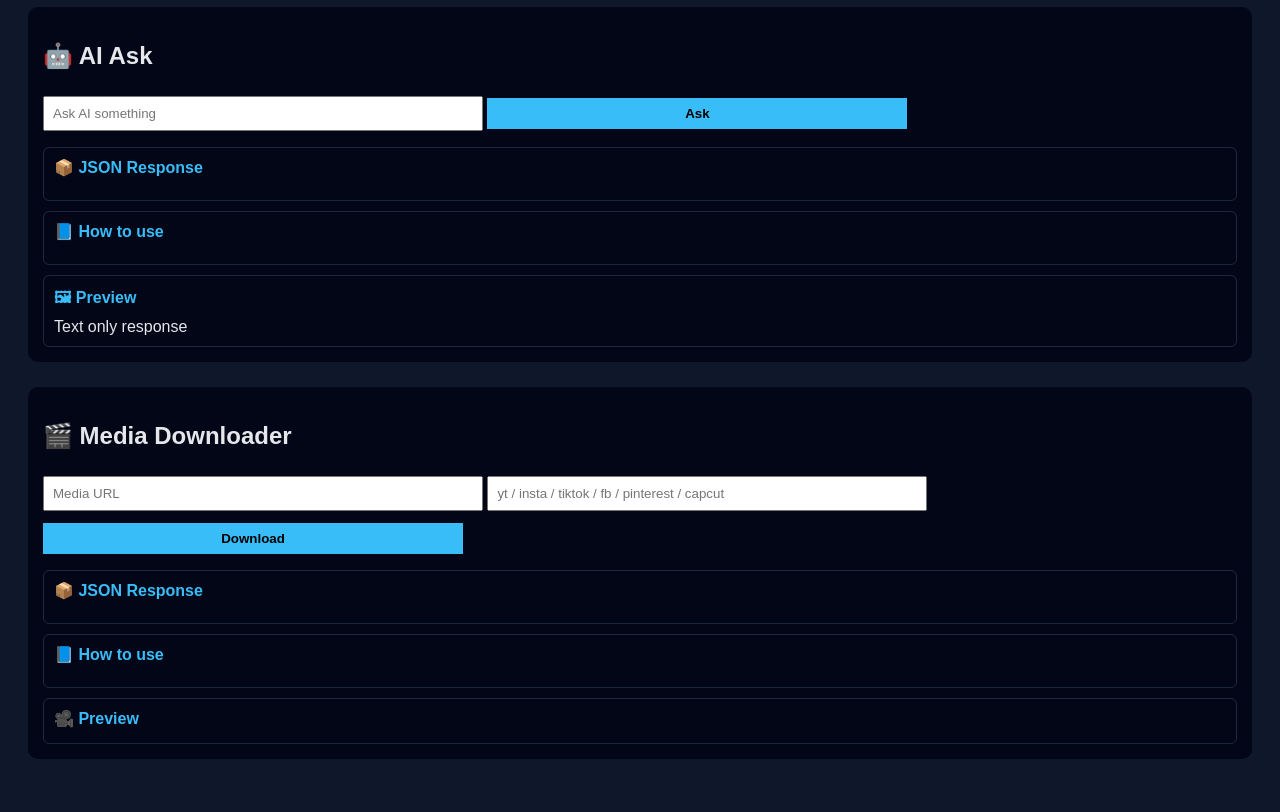
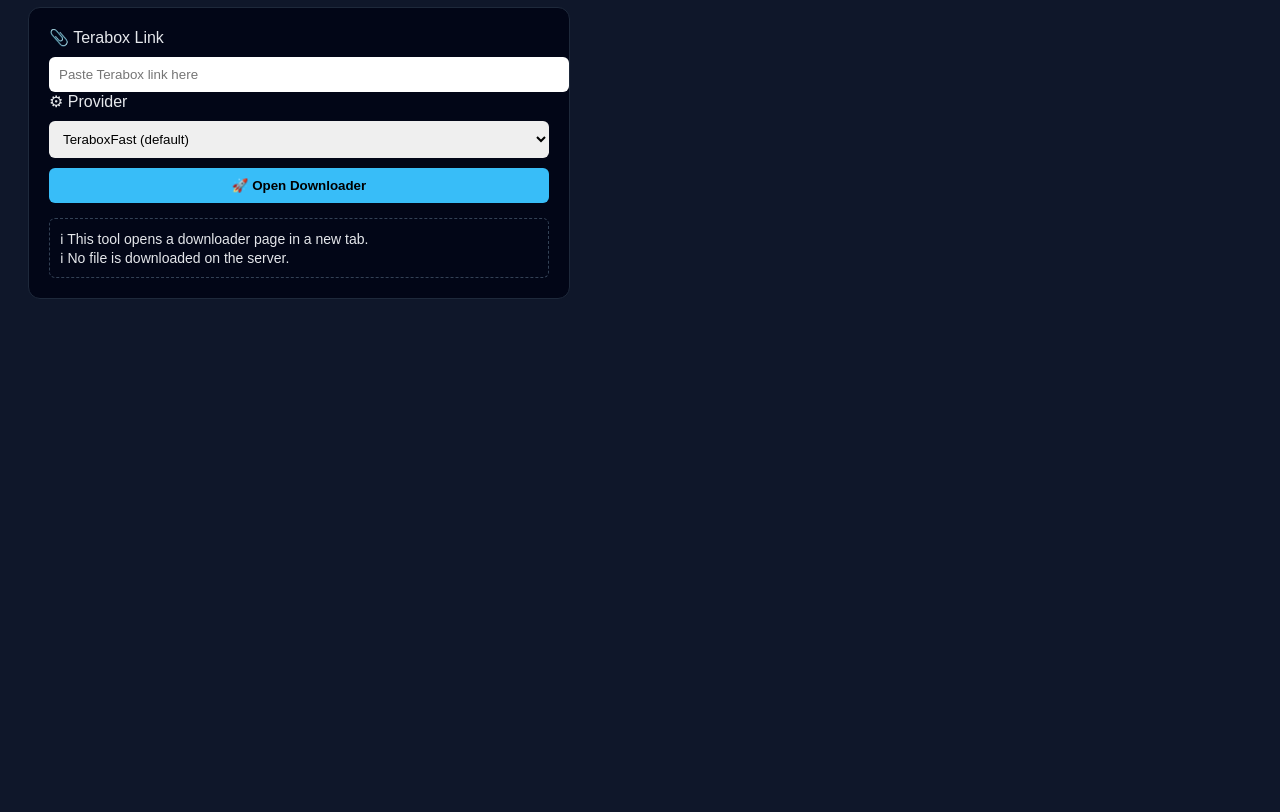
Before and after one commit to arifvau721/rebel-api-service, a website: page public/index.html in a window 1280 px wide. Shown: the part 102-914 px from the top of the page. After the commit the page ends 800 px from the top, so only its background shows below. Drawn offline with Linux system fonts and the light colour scheme.

Commit message:
Update index.html

```diff
--- a/public/index.html
+++ b/public/index.html
@@ -1,176 +1,88 @@
 <!DOCTYPE html>
 <html>
 <head>
-  <title>🔥 Rebel API Dashboard</title>
-  <meta charset="utf-8" />
+  <meta charset="utf-8">
+  <title>🔥 Rebel Terabox Dashboard</title>
+
   <style>
     body {
-      font-family: Arial, sans-serif;
       background: #0f172a;
       color: #e5e7eb;
+      font-family: Arial, sans-serif;
       padding: 20px;
     }
+
     h1 { color: #38bdf8; }
-    section {
+
+    .card {
       background: #020617;
-      padding: 15px;
-      margin-bottom: 25px;
-      border-radius: 10px;
+      padding: 20px;
+      max-width: 500px;
+      border-radius: 12px;
+      border: 1px solid #1e293b;
     }
-    input, button {
-      padding: 8px;
-      margin: 6px 0;
+
+    input, select, button {
       width: 100%;
-      max-width: 420px;
+      padding: 10px;
+      margin-top: 10px;
+      border-radius: 6px;
+      border: none;
     }
+
     button {
       background: #38bdf8;
-      border: none;
       font-weight: bold;
       cursor: pointer;
     }
-    .box {
+
+    .info {
       background: #020617;
-      border: 1px solid #1e293b;
+      border: 1px dashed #334155;
+      margin-top: 15px;
+      padding: 10px;
       border-radius: 6px;
-      padding: 10px;
-      margin-top: 10px;
-    }
-    pre {
-      white-space: pre-wrap;
-      word-wrap: break-word;
-    }
-    img, video, audio {
-      margin-top: 10px;
-      max-width: 100%;
-      border-radius: 6px;
-    }
-    .label {
-      color: #38bdf8;
-      font-weight: bold;
-      margin-bottom: 5px;
+      font-size: 14px;
     }
   </style>
 </head>
 
 <body>
 
-<h1>🔥 Rebel API Dashboard</h1>
+<h1>🔥 Rebel Terabox Downloader</h1>
 
-<!-- AI ASK -->
-<section>
-  <h2>🤖 AI Ask</h2>
-  <input id="ai_q" placeholder="Ask AI something" />
-  <button onclick="callAI()">Ask</button>
+<div class="card">
+  <label>📎 Terabox Link</label>
+  <input id="link" placeholder="Paste Terabox link here">
 
-  <div class="box">
-    <div class="label">📦 JSON Response</div>
-    <pre id="ai_json"></pre>
+  <label>⚙ Provider</label>
+  <select id="provider">
+    <option value="fast">TeraboxFast (default)</option>
+    <option value="1024">1024 Downloader</option>
+  </select>
+
+  <button onclick="openDownloader()">🚀 Open Downloader</button>
+
+  <div class="info" id="info">
+    ℹ This tool opens a downloader page in a new tab.<br>
+    ℹ No file is downloaded on the server.
   </div>
-
-  <div class="box">
-    <div class="label">📘 How to use</div>
-    <pre id="ai_usage"></pre>
-  </div>
-
-  <div class="box">
-    <div class="label">🖼 Preview</div>
-    <div id="ai_preview">Text only response</div>
-  </div>
-</section>
-
-<!-- DOWNLOADER -->
-<section>
-  <h2>🎬 Media Downloader</h2>
-  <input id="media_url" placeholder="Media URL" />
-  <input id="media_type" placeholder="yt / insta / tiktok / fb / pinterest / capcut" />
-  <button onclick="callDownloader()">Download</button>
-
-  <div class="box">
-    <div class="label">📦 JSON Response</div>
-    <pre id="dl_json"></pre>
-  </div>
-
-  <div class="box">
-    <div class="label">📘 How to use</div>
-    <pre id="dl_usage"></pre>
-  </div>
-
-  <div class="box">
-    <div class="label">🎥 Preview</div>
-    <div id="dl_preview"></div>
-  </div>
-</section>
+</div>
 
 <script>
-async function callAI() {
-  const q = ai_q.value;
-  const url = `/api/ai/ask?q=${encodeURIComponent(q)}`;
+function openDownloader() {
+  const url = document.getElementById("link").value.trim();
+  const provider = document.getElementById("provider").value;
 
-  const res = await fetch(url);
-  const data = await res.json();
-
-  ai_json.innerText = JSON.stringify(data, null, 2);
-  ai_usage.innerText = `GET ${location.origin}${url}`;
-  ai_preview.innerText = data.reply || "No preview";
-}
-
-async function callDownloader() {
-  const urlInput = media_url.value;
-  const type = media_type.value.trim();
-
-  if (!type) {
-    alert("Enter platform type (yt / insta / tiktok / fb etc)");
+  if (!url) {
+    alert("Paste a Terabox link first");
     return;
   }
 
-  const apiUrl = `/api/downloader?${type}=${encodeURIComponent(urlInput)}`;
-  const res = await fetch(apiUrl);
-  const data = await res.json();
+  const apiUrl =
+    `/api/terabox?url=${encodeURIComponent(url)}&provider=${provider}`;
 
-  dl_json.innerText = JSON.stringify(data, null, 2);
-  dl_usage.innerText = `GET ${location.origin}${apiUrl}`;
-
-  renderPreview(data);
-}
-
-function renderPreview(data) {
-  const box = document.getElementById("dl_preview");
-  box.innerHTML = "";
-
-  if (!data || !data.result) {
-    box.innerText = "No preview available";
-    return;
-  }
-
-  const r = data.result;
-
-  // 🎥 Video
-  if (r.video || r.play || r.url?.endsWith(".mp4")) {
-    const v = document.createElement("video");
-    v.src = r.video || r.play || r.url;
-    v.controls = true;
-    box.appendChild(v);
-  }
-
-  // 🔊 Audio
-  else if (r.audio || r.music) {
-    const a = document.createElement("audio");
-    a.src = r.audio || r.music;
-    a.controls = true;
-    box.appendChild(a);
-  }
-
-  // 🖼 Image
-  else if (r.thumbnail || r.image || r.poster) {
-    const img = document.createElement("img");
-    img.src = r.thumbnail || r.image || r.poster;
-    box.appendChild(img);
-  }
-
-  else {
-    box.innerText = "No preview supported";
-  }
+  window.open(apiUrl, "_blank");
 }
 </script>
 
```
